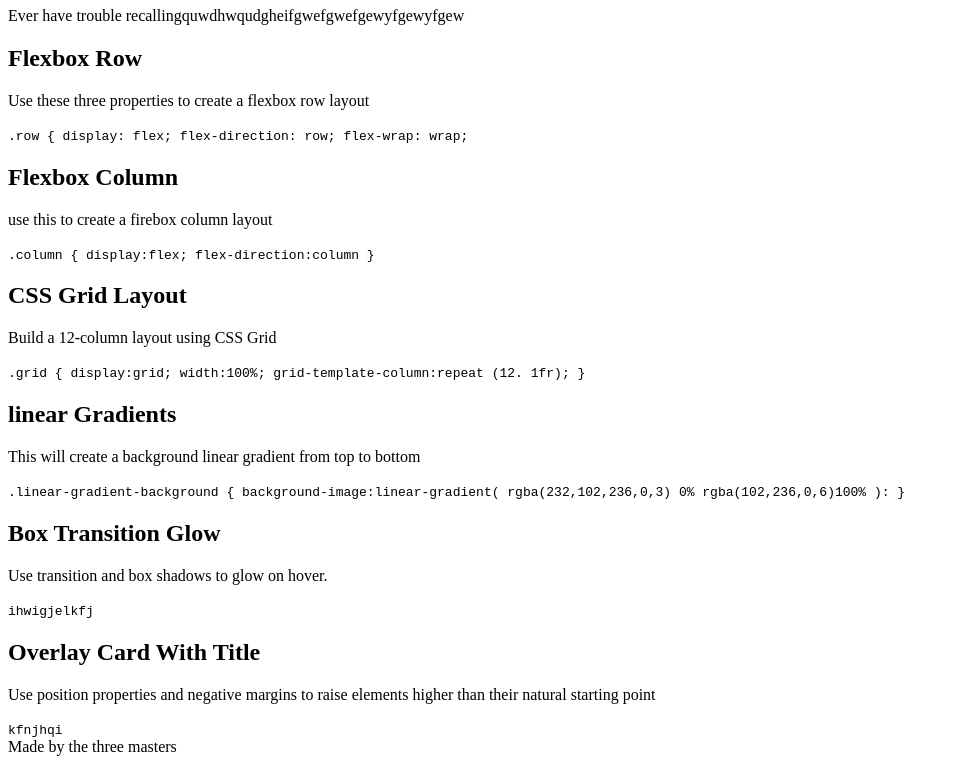
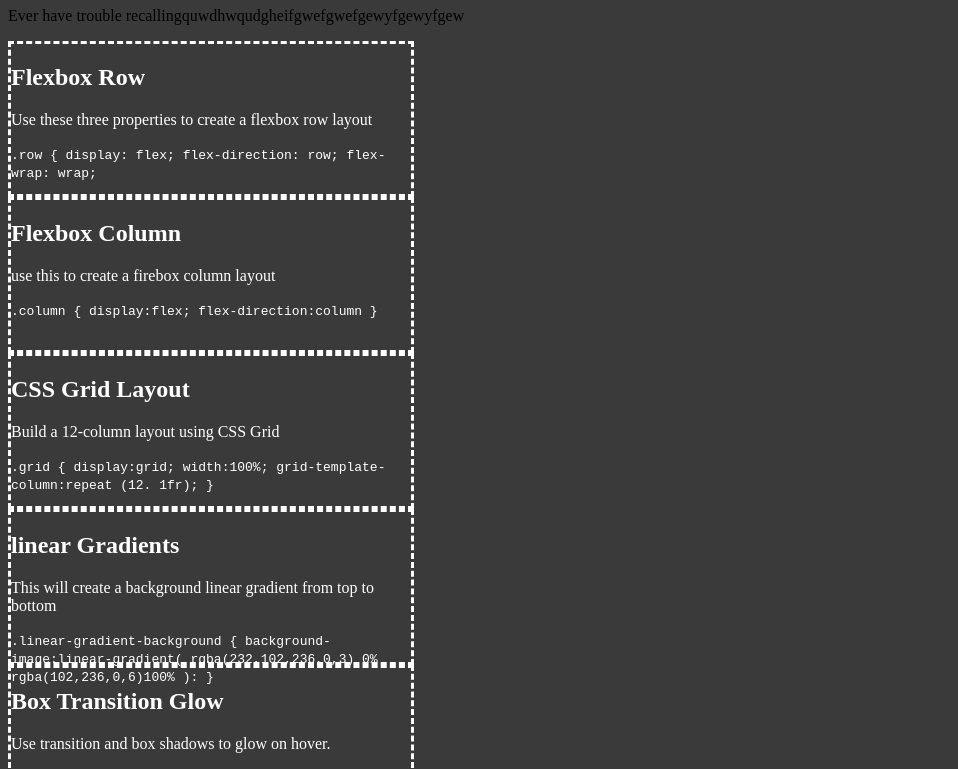
Before and after one commit to mehdisafari77/css-snippet-cheatsheet, a plain HTML site: page index.html in a window 1280 px wide. Shown: the part 73-842 px from the top of the page, without its empty margins (0-958 px from the left). Drawn offline with Linux system fonts and the light colour scheme.

Commit message:
CSS update

```diff
--- a/assets/css/style.css
+++ b/assets/css/style.css
@@ -1,2 +1,22 @@
 :root {
-    /* declare a variable with `--` syntax */
+    --pink: pink;
+--light: white;
+--dark: rgb(59, 58, 58); }
+
+body { background-color: var(--dark);
+
+
+}
+
+section .card {
+    color: var(--pink);
+}
+
+
+
+.card{
+width:400px;
+height:150px;
+border-style:dashed; border-width:3px; color: var(--light);
+position:relative;
+}
```
